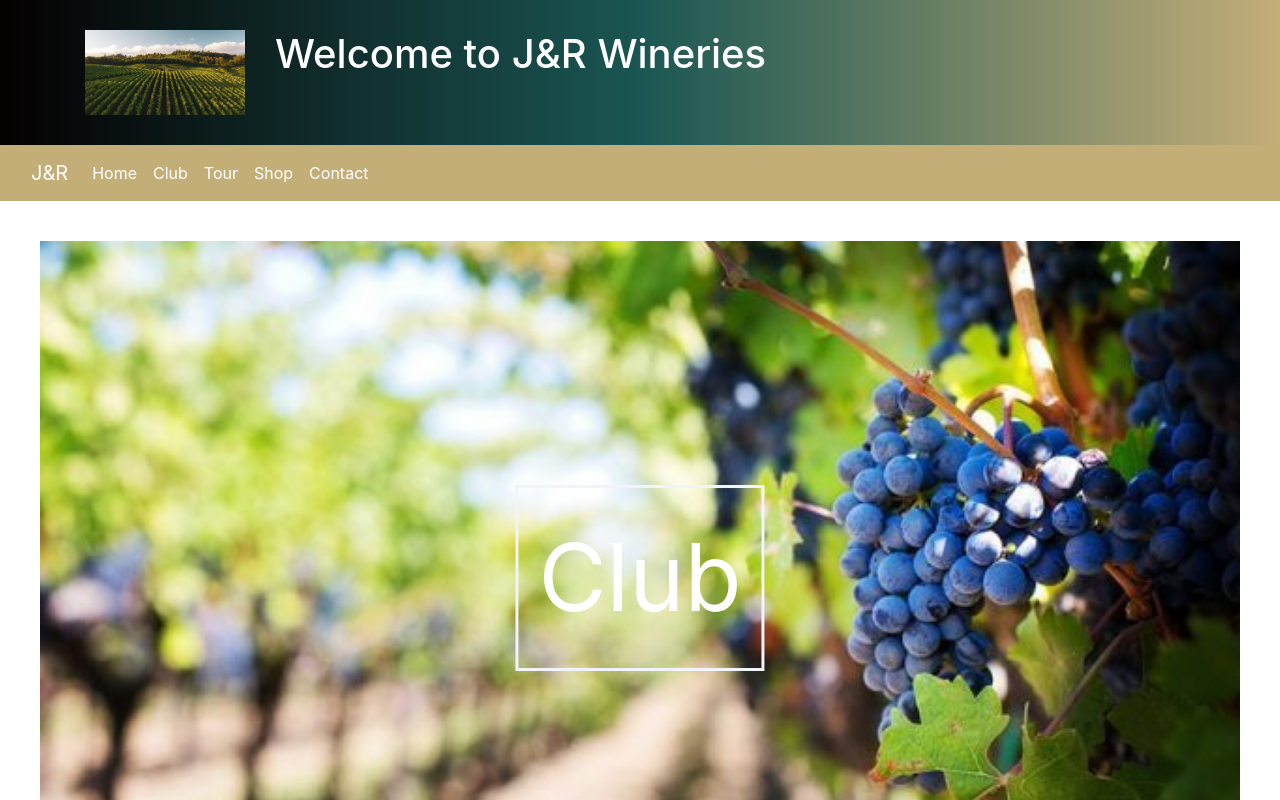
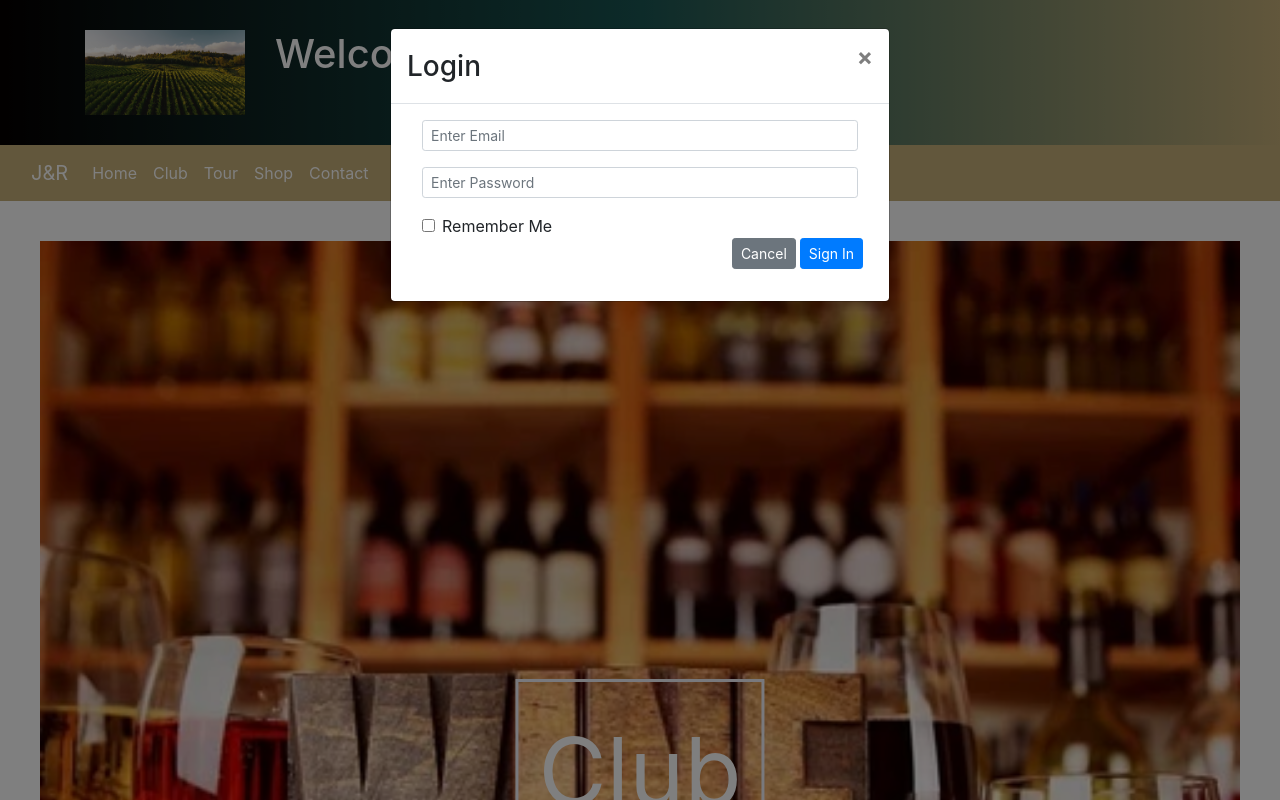
Before and after one commit to zaycation/wineryproject, a website: page club.html in a window 1280 px wide. Shown: the top 800 px of the page. Drawn offline with nearby package versions, Linux system fonts and the light colour scheme.

Commit message:
added login modal upon page load

```diff
--- a/club.html
+++ b/club.html
@@ -52,9 +52,57 @@
         </div>
     </div>
     <div class="page-title-container blurr-grapes col">
-        <img src="img/blurr-grapes.jpg" alt="blur grape" width="100%">
+        <img src="img/wineclub.png" alt="blur grape" width="100%">
         <div class="centered">Club</div>
     </div>
+
+
+    <!--<span class="navbar-text ml-auto">
+        <a role="button" id="loginButton">
+            <i class="fa fa-sign-in"></i> Login
+        </a>
+    </span>-->
+
+
+    <div id="loginModal" class="modal fade" role="dialog">
+        <div class="modal-dialog" role="document">
+            <div class="modal-content">
+                <div class="modal-header">
+                    <h3 class="modal-title">Login</h3>
+                    <button type="button" class="close" data-dismiss="modal">&times;</button>
+                </div>
+                <div class="modal-body">
+                    <div class="container-fluid">
+                        <form>
+                            <div class="form-row">
+                                <div class="form-group col-12">
+                                    <label class="sr-only" for="loginEmail">Email Address</label>
+                                    <input type="email" class="form-control form-control-sm" id="loginEmail" placeholder="Enter Email">
+                                </div>
+                                <div class="form-group col-12">
+                                    <label class="sr-only" for="loginPassword">Password</label>
+                                    <input type="password" class="form-control form-control-sm" id="loginPassword" placeholder="Enter Password">
+                                </div>
+                                <div class="col">
+                                    <div class="form-check">
+                                        <input class="form-check-input" type="checkbox">
+                                        <label class="form-check-label"> Remember Me</label>
+                                    </div>
+                                </div>
+                            </div>
+                            <div class="form-row">
+                                <button type="button" class="btn btn-secondary btn-sm ml-auto" data-dismiss="modal">Cancel</button>
+                                <button type="submit" class="btn btn-primary btn-sm ml-1">Sign In</button>
+                            </div>
+                        </form>
+                    </div>
+                </div>
+            </div>
+        </div>
+    </div>
+
+
+
     <footer class="site-footer mt-3">
         <div class="container">
             <div class="row">
@@ -89,5 +137,10 @@
     <script src="node_modules/jquery/dist/jquery.slim.min.js"></script>
     <script src="node_modules/popper.js/dist/umd/popper.min.js"></script>
     <script src="node_modules/bootstrap/dist/js/bootstrap.min.js"></script>
+    <script type="text/javascript">
+        $(document).ready(function(){
+            $('#loginModal').modal('show');
+        });
+    </script>
 </body>
 </html>
```
